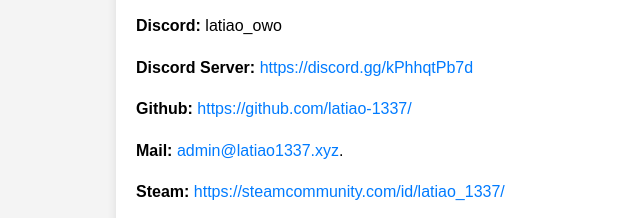
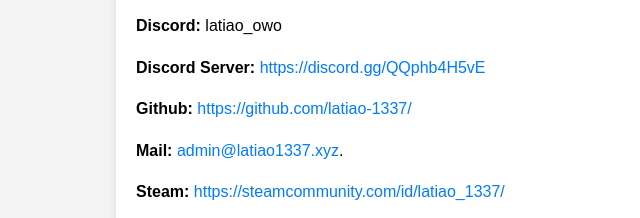
Before and after one commit to latiao-1337/latiao-1337, a plain HTML site: page Pages/index.html in a window 1280 px wide. Shown: the part 190-408 px from the top of the page, 104-744 px from the left. Drawn offline with Linux system fonts and the light colour scheme.

Commit message:
Update Discord server link in index.html

```diff
--- a/Pages/index.html
+++ b/Pages/index.html
@@ -50,7 +50,7 @@
             <p><strong>I'm:</strong> @latiao_1337</p>
             <p><strong>Web:</strong> <a href="https://latiao1337.xyz/" target="_blank" rel="noopener noreferrer">https://latiao1337.xyz/</a></p>
             <p><strong>Discord:</strong> latiao_owo</p>
-            <p><strong>Discord Server:</strong> <a href="https://discord.gg/kPhhqtPb7d" target="_blank" rel="noopener noreferrer">https://discord.gg/kPhhqtPb7d</a></p>
+            <p><strong>Discord Server:</strong> <a href="https://discord.gg/QQphb4H5vE" target="_blank" rel="noopener noreferrer">https://discord.gg/QQphb4H5vE</a></p>
             <p><strong>Github:</strong> <a href="https://github.com/latiao-1337/" target="_blank" rel="noopener noreferrer">https://github.com/latiao-1337/</a></p>
             <p><strong>Mail:</strong> <a href="mailto:admin@latiao1337.xyz">admin@latiao1337.xyz</a>.</p>
             <p><strong>Steam:</strong> <a href="https://steamcommunity.com/id/latiao_1337/" target="_blank" rel="noopener noreferrer">https://steamcommunity.com/id/latiao_1337/</a></p>
```
